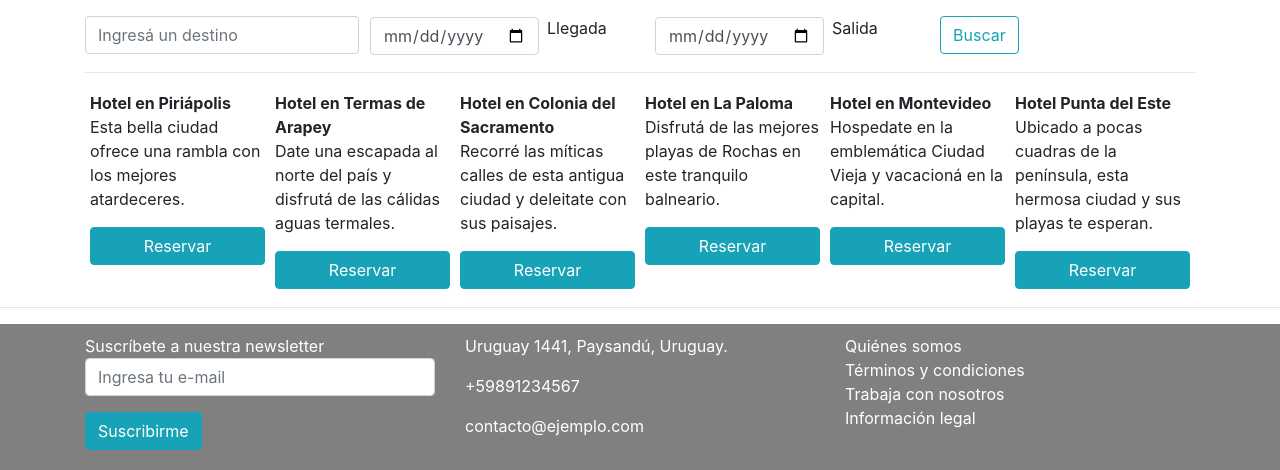
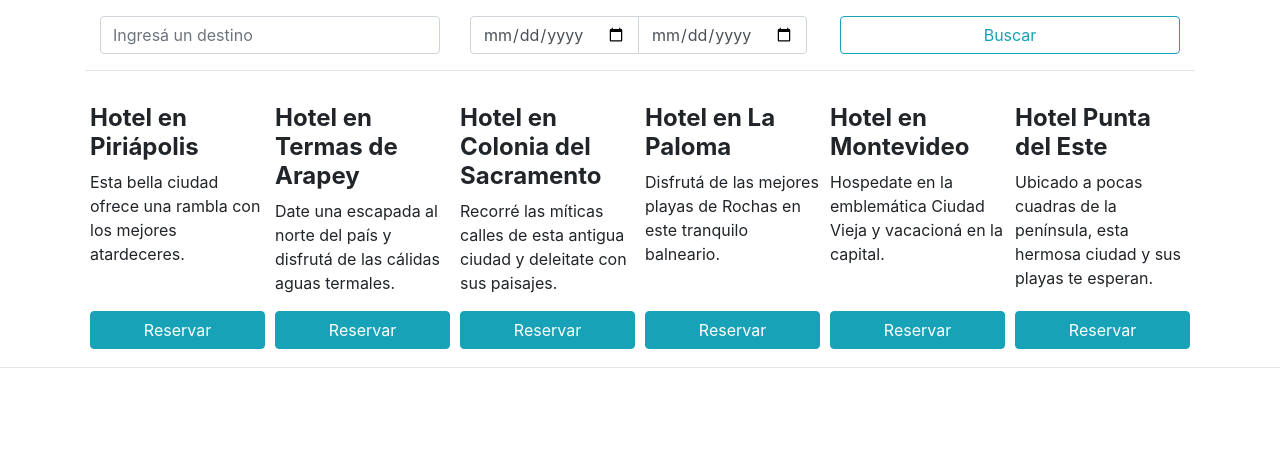
Before and after one commit to sofiidelgado/curso-bootstrap, a website: page index.html in a window 1280 px wide. Shown: the part 270-740 px from the top of the page. Drawn offline with nearby package versions, Linux system fonts and the light colour scheme.

Commit message:
Arreglo detalles del formulario primero

```diff
--- a/index.html
+++ b/index.html
@@ -52,62 +52,80 @@
       <div class="container">
         <h2>Descubre los hospedajes más baratos del Uruguay.</h2>
         <br>
-          <div class="row">
-              <div class="col-sm-3">
-                <form class="form-inline my-2 my-lg-0">
+          <div class="d-flex flex-wrap flex-md-row align-items-right">
+              <div class="col-sm-4">
+                <form>
                   <input class="form-control mr-sm-2" type="search" placeholder="Ingresá un destino" aria-label="Search">
                 </form>
                 </div>
-                <div class="col-sm-3">
+                <div class="col-sm-4">
                   <form class="form-inline my-2 my-lg-0">
-                    <input class="form-control mr-sm-2" type="date" aria-label="Search">
-                    <p>Llegada</p>
-                  </form>
-                  </div>
-                  <div class="col-sm-3">
-                    <form class="form-inline my-2 my-lg-0">
-                      <input class="form-control mr-sm-2" type="date"  aria-label="Search">
-                      <br>
-                      <p>Salida</p>
+                    <div class="input-group">
+                      <input type="date" class="form-control">
+                      <input type="date" class="form-control">
+                    </div>
                     </form>
                     </div>
-                <div class="col-sm-3">
-                    <button class="btn btn-outline-info my-2 my-sm-0" type="submit">Buscar</button>
+                <div class="col-sm-4">
+                    <button class="btn btn-outline-info my-2 my-sm-0 btn-search" type="submit">Buscar</button>
                   </div>
             </div>
             <hr>
           <div class="d-flex flex-wrap flex-row-reverse">
-            <div class="card-hotel">
-              <strong>Hotel Punta del Este</strong>
+            <div class="card-hotel d-flex flex-column justify-content-between">
+              <div>
+              <h4><strong>Hotel Punta del Este</strong></h4>
                 <p>Ubicado a pocas cuadras de la península, esta hermosa ciudad y sus playas te esperan.</p>
+              </div>
+              <div>
                 <button type="button" class="btn btn-info btn-reserva">Reservar</button>
               </div>
-              <div class="card-hotel">
-                <strong>Hotel en Montevideo</strong>
+            </div>
+            <div class="card-hotel d-flex flex-column justify-content-between">
+                <div>
+                <h4><strong>Hotel en Montevideo</strong></h4>
                   <p>Hospedate en la emblemática Ciudad Vieja y vacacioná en la capital.</p>
+                </div>
+                <div>
                   <button type="button" class="btn btn-info btn-reserva">Reservar</button>
                 </div>
-              <div class="card-hotel">
-                <strong>Hotel en La Paloma</strong>
+            </div>
+            <div class="card-hotel d-flex flex-column justify-content-between">
+                <div>
+                <h4><strong>Hotel en La Paloma</strong></h4>
                 <p>Disfrutá de las mejores playas de Rochas en este tranquilo balneario.</p>
+                </div>
+                <div>
                 <button type="button" class="btn btn-info btn-reserva">Reservar</button>
                 </div>
-                <div class="card-hotel">
-                  <strong>Hotel en Colonia del Sacramento</strong>
+            </div>
+            <div class="card-hotel d-flex flex-column justify-content-between">
+               <div>
+                  <h4><strong>Hotel en Colonia del Sacramento</strong></h4>
                   <p>Recorré las míticas calles de esta antigua ciudad y deleitate con sus paisajes.</p>
+                </div>
+                <div>
                   <button type="button" class="btn btn-info btn-reserva">Reservar</button>
+                </div>
+            </div>
+            <div class="card-hotel d-flex flex-column justify-content-between">
+                 <div>
+                    <h4><strong>Hotel en Termas de Arapey</strong></h4>
+                    <p>Date una escapada al norte del país y disfrutá de las cálidas aguas termales.</p>
                   </div>
-
-                  <div class="card-hotel">
-                    <strong>Hotel en Termas de Arapey</strong>
-                    <p>Date una escapada al norte del país y disfrutá de las cálidas aguas termales.</p>
+                  <div>
                     <button type="button" class="btn btn-info btn-reserva">Reservar</button>
-                    </div>
-                  <div class="card-hotel">
-                    <strong>Hotel en Piriápolis</strong>
+                  </div>
+            </div>
+            <div class="card-hotel d-flex flex-column justify-content-between">
+                <div>
+                    <h4><strong>Hotel en Piriápolis</strong></h4>
                     <p>Esta bella ciudad ofrece una rambla con los mejores atardeceres.</p>
+                  </div>
+                 <div>
                     <button type="button" class="btn btn-info btn-reserva">Reservar</button>
-                    </div>
+                  </div>
+            </div>
           </div>
         </div>
         <hr>
@@ -132,7 +150,7 @@
               <p>contacto@ejemplo.com</p>
             </adress>
           </div>
-          <div class="col-sm-4 d-flex flex-column">
+          <div class="col-sm-4 d-flex flex-column align-items-end">
             <a href="">Quiénes somos</a>
             <a href="">Términos y condiciones</a>
             <a href="">Trabaja con nosotros</a>
--- a/styles.css
+++ b/styles.css
@@ -3,6 +3,7 @@
 }
 
 footer {
+    margin-top: 10%;
     color:  white;
     padding: 10px 10px 0 10px;
     background-color: gray;
@@ -15,9 +16,17 @@ a {
 .card-hotel {
     flex: 1 150px;
     padding: 2px 5px 2px 5px;
+    margin-top: 15px;
 }
 
 .btn-reserva {
     width: 100%;
 
 }
+.btn-search {
+    width: 100%;
+}
+
+.form-control {
+    width: 100%;
+}
```
